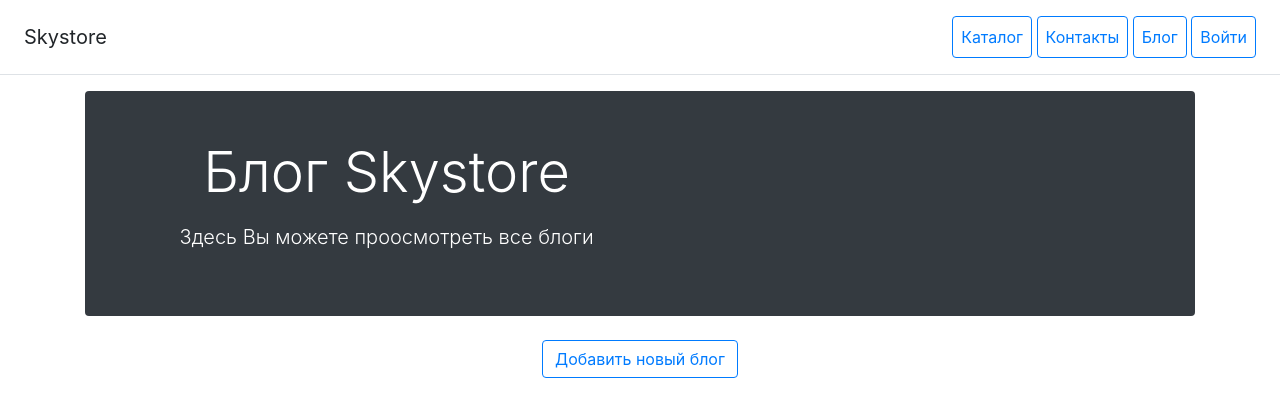
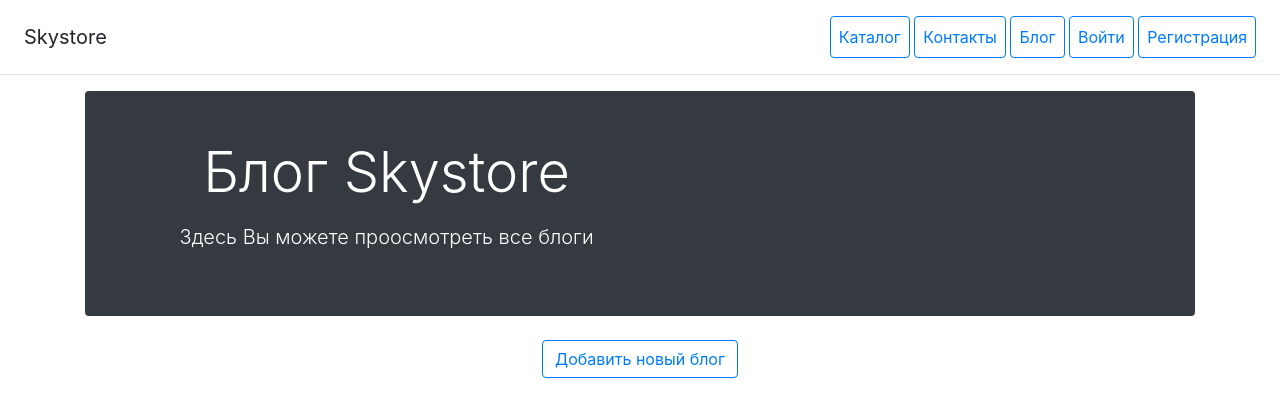
Before and after one commit to klepininalex/django_project, a Django app: page /blog/ in a window 1280 px wide. Shown: the top 420 px of the page. Run offline with Django 4.2, Linux system fonts and the light colour scheme; data that the repository does not hold is empty.

Commit message:
added href to register

```diff
--- a/catalog/templates/catalog/base.html
+++ b/catalog/templates/catalog/base.html
@@ -14,6 +14,7 @@
         <a class="p-2 btn btn-outline-primary" href="/contacts/">Контакты</a>
         <a class="p-2 btn btn-outline-primary" href="/blog/">Блог</a>
         <a class="p-2 btn btn-outline-primary" href="/users/login/">Войти</a>
+        <a class="p-2 btn btn-outline-primary" href="/users/register/">Регистрация</a>
     </nav>
 </div>
 
```
